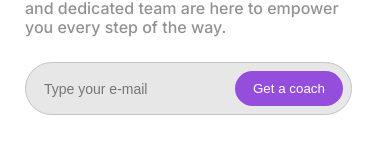
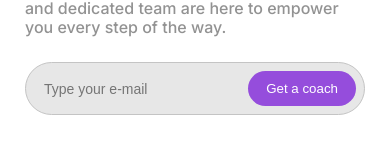
Before and after one commit to HarshalMukte/cancer-cure, a Next.js app: page / in a window 390 px wide. Shown: the part 362-527 px from the top of the page. Built offline with nearby package versions, Linux system fonts and the light colour scheme.

Commit message:
scroll update

```diff
--- a/src/app/components/Home/home.module.css
+++ b/src/app/components/Home/home.module.css
@@ -43,7 +43,7 @@
   border-radius: 30px;
   display: flex;
   align-items: center;
-  justify-content: center;
+  justify-content: space-between;
   gap: 10px;
   padding: 8px;
 }
@@ -210,6 +210,9 @@
   .mailBtn {
     padding: 10px 18px;
   }
+  .mailSection {
+    width: 100%;
+  }
 }
 @media screen and (max-width: 350px){
   .mailSection {
```
